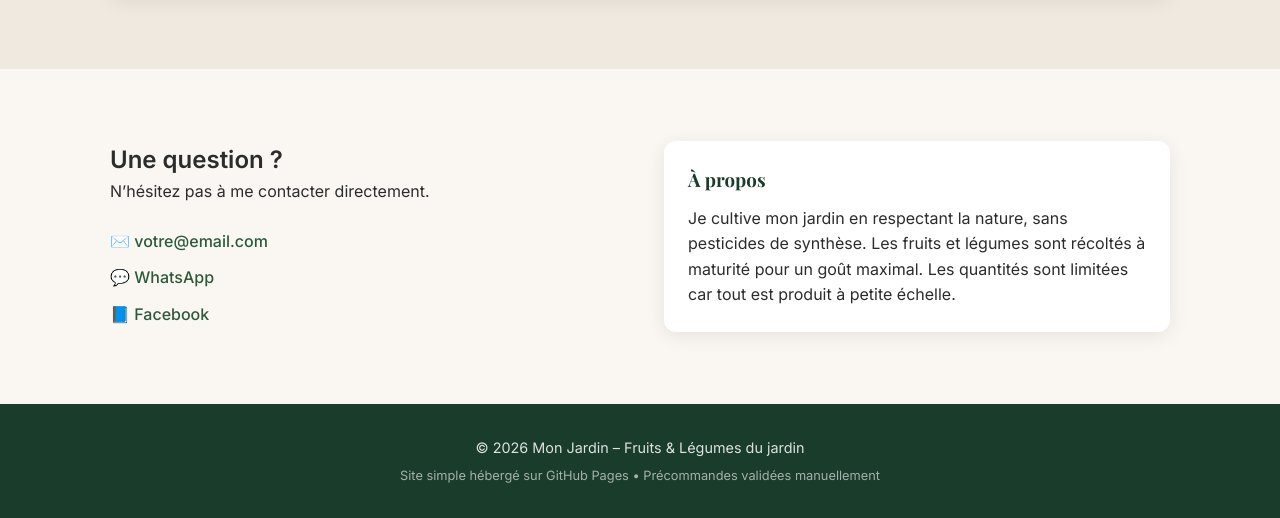
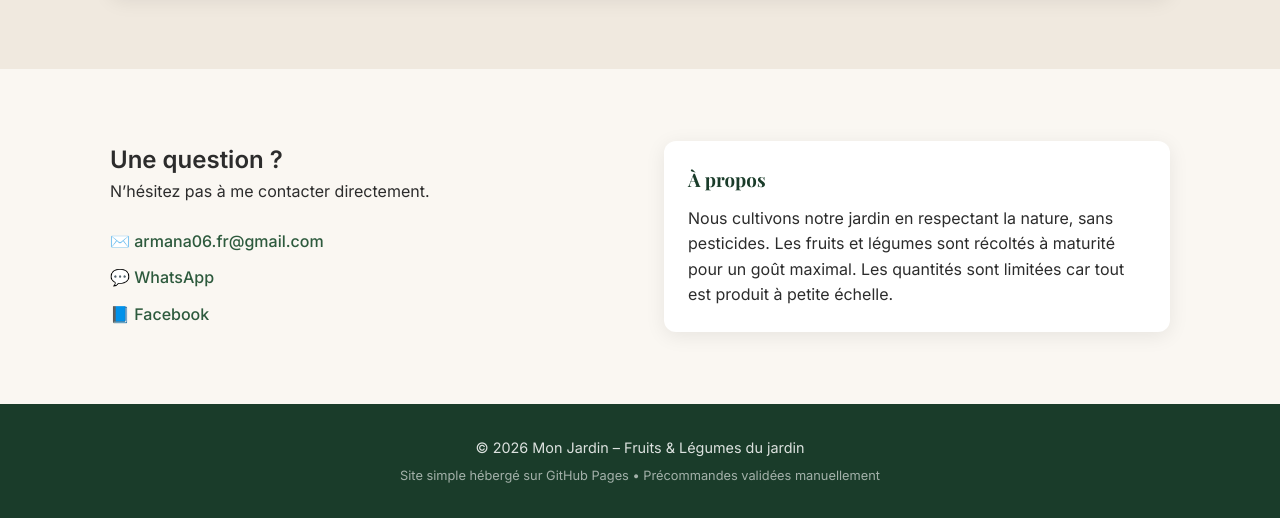
Before and after one commit to ARMANA06FR/jardin, a plain HTML site: page index.html in a window 1280 px wide. Shown: the part 3985-4503 px from the top of the page. Drawn offline with nearby package versions, Linux system fonts and the light colour scheme; no server answers.

Commit message:
Change contact email and adjust garden description
Updated contact email and modified text for consistency.

```diff
--- a/index.html
+++ b/index.html
@@ -194,14 +194,14 @@
         <h2>Une question ?</h2>
         <p>N’hésitez pas à me contacter directement.</p>
         <div class="contact-links">
-          <a href="mailto:votre@email.com" class="contact-link">✉️ votre@email.com</a>
+          <a href="mailto:armana06.fr@gmail.com" class="contact-link">✉️ armana06.fr@gmail.com</a>
           <a href="https://wa.me/33600000000" class="contact-link" target="_blank" rel="noopener">💬 WhatsApp</a>
           <a href="https://www.facebook.com/" class="contact-link" target="_blank" rel="noopener">📘 Facebook</a>
         </div>
       </div>
       <div class="about">
         <h3>À propos</h3>
-        <p>Je cultive mon jardin en respectant la nature, sans pesticides de synthèse. Les fruits et légumes sont récoltés à maturité pour un goût maximal. Les quantités sont limitées car tout est produit à petite échelle.</p>
+        <p>Nous cultivons notre jardin en respectant la nature, sans pesticides. Les fruits et légumes sont récoltés à maturité pour un goût maximal. Les quantités sont limitées car tout est produit à petite échelle.</p>
       </div>
     </div>
   </section>
```
